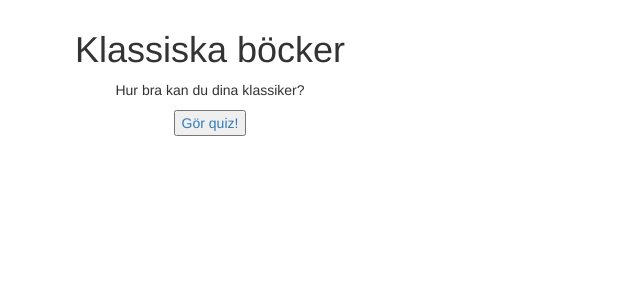
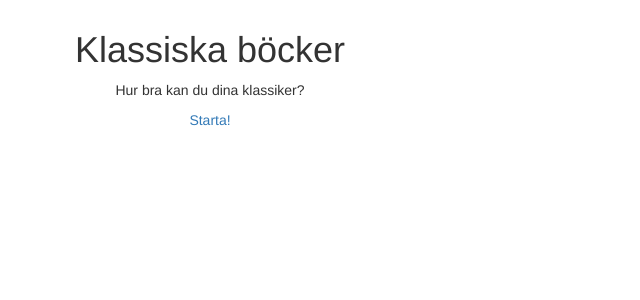
Before and after one commit to teresa100/quizproject, a Django app: page /quiz/1/ in a window 1280 px wide. Shown: the top 300 px of the page, without its empty margins (0-640 px from the left). Run offline with Django 3.2, Linux system fonts and the light colour scheme.

Commit message:
url done

```diff
--- a/quiz/Templates/question.html
+++ b/quiz/Templates/question.html
@@ -18,6 +18,6 @@
 	<p>{{ answer2 }}</p>
 	<p>{{ answer3 }}</p>
 
-  <input type="button" onclick="alert('Hello World!')" value="Click Me!"></div>
+<p><a href="{% url 'completed_page' quiz_number %}"> Nästa </a></p>
 			<div class="col-md-4 column6"></div>
 		</div>
--- a/quiz/Templates/quiz.html
+++ b/quiz/Templates/quiz.html
@@ -11,6 +11,10 @@
 <body>
 	<div class="container-fluid">
 		<div class="row">
-			<div class="col-md-12 column5"><h1>{{ quiz.name }}</h1>
-	<p>{{ quiz.description }}</p><button><a href="file:///Users/teresavikstedt/Desktop/tjejer_kodar/quiz-templates/question.html"> Gör quiz!</a></button></br></p></div>
+			<div class="col-md-12 column5">
+		<h1>{{ quiz.name }}</h1>
+	<p>{{ quiz.description }}</p>
+	<p><a href="{% url 'question_page' quiz_number 1 %}"> Starta!</a></p>
+	</div>
 		</div>
+			</div>
--- a/quiz/Templates/results.html
+++ b/quiz/Templates/results.html
@@ -10,8 +10,6 @@
 </head>
 <body>
 	<div class="row">
-			<div class="col-md-4 column4"></div>
-			<div class="col-md-4 column5"><h1>Du är klar och fick {{ correct }} av {{ total }}</h1>
-<button><a href="file:///Users/teresavikstedt/Desktop/tjejer_kodar/quiz-templates/question.html"> Gör om!</a></button></br></p></div>
-			<div class="col-md-4 column6"></div>
+			<div class="col-md-12 column6"><h1>Du är klar och fick {{ correct }} av {{ total }}</h1>
+	<p><a href="{% url 'start_page' %}"> Till startsidan </a></p>
 		</div>
--- a/quiz/Templates/start.html
+++ b/quiz/Templates/start.html
@@ -14,8 +14,10 @@
 			<div class= "col-md-12 column0">
 	<h1>Yay! It's quiz o´clock</h1>
 	<p>Lorem ipsum dolor sit amet, consectetur adipiscing elit. Proin viverra justo felis, nec aliquam ligula luctus ac. Fusce ut diam neque. Phasellus dapibus, lacus sit amet rhoncus dignissim, nunc orci luctus neque, id blandit nibh ante aliquet sem. Duis dictum, quam nec convallis auctor, augue justo pellentesque dui, eget ullamcorper orci mi nec mauris.</p>
+
 	{% for quiz in quizzes %}
-	<p>{{ quiz.name }}</p>p>
+	<p><a href="{% url 'quiz_page' quiz.quiz_number %}">
+	{{ quiz.name }}</a></p>
 	{% endfor %}
 			</div>
 		</div>
--- a/quizsite/urls.py
+++ b/quizsite/urls.py
@@ -2,11 +2,9 @@ from django.urls import path
 from quiz import views
 
 urlpatterns = [
-	path("", views.startpage),
-	path("quiz/<int:quiz_number>/", views.quiz),
-	path("quiz/<int:quiz_number>/question/<int:question_number>/", views.question),
-	path("quiz/<int:quiz_number>/completed/", views.completed)
-
-
+	path("", views.startpage, name="start_page"),
+	path("quiz/<int:quiz_number>/", views.quiz, name="quiz_page"),
+	path("quiz/<int:quiz_number>/question/<int:question_number>/", views.question, name="question_page"),
+	path("quiz/<int:quiz_number>/completed/", views.completed, name="completed_page")
 
 	]
```
